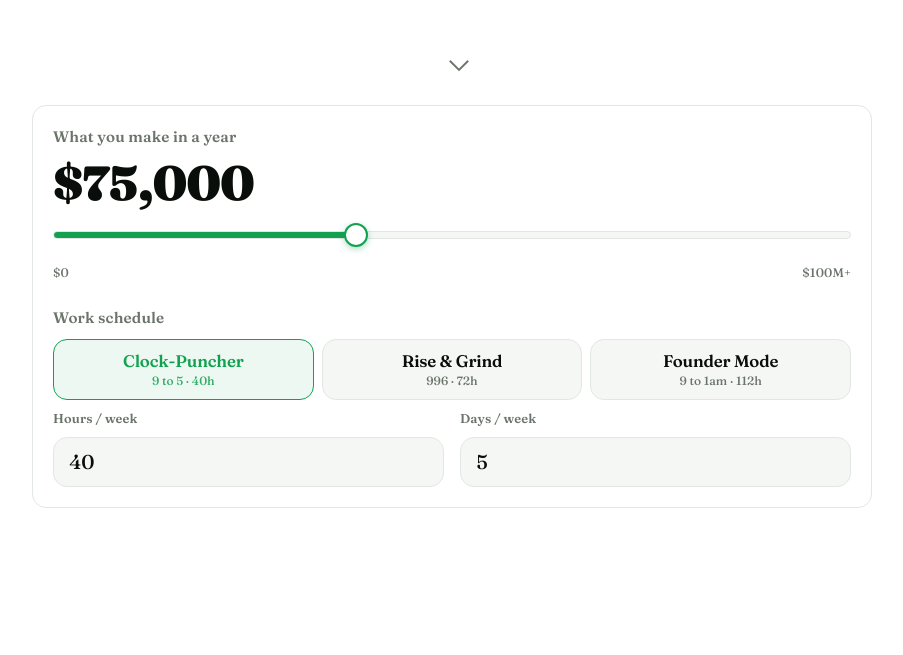
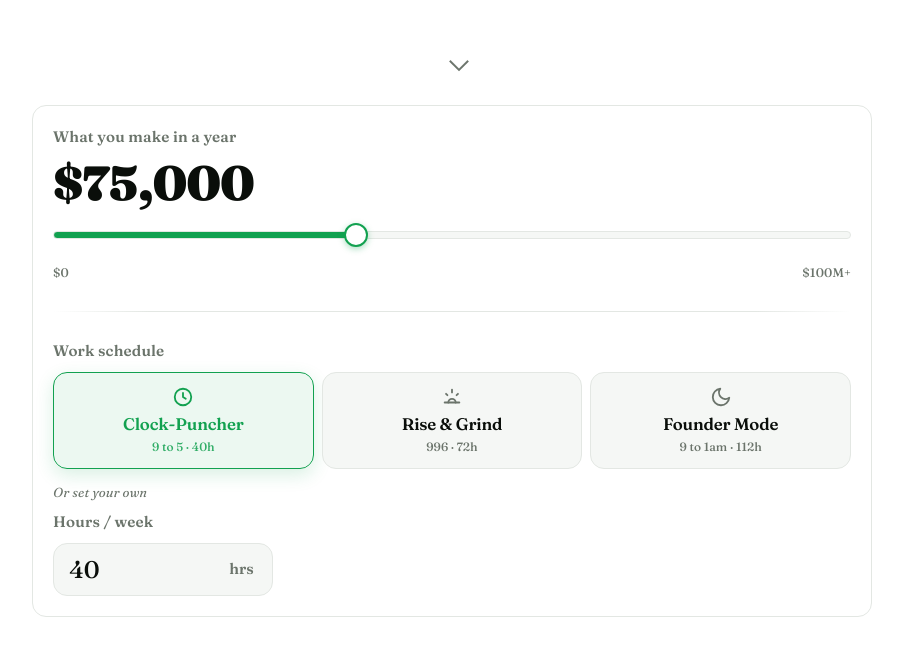
Before and after one commit to wu-json/money-is-time, a website with bundled scripts: page index.html in a window 1280 px wide. Shown: the part 695-1350 px from the top of the page, without its empty margins (188-1091 px from the left). Before the commit the page ends 1251 px from the top, so only its background shows below. Built offline with nearby package versions, Linux system fonts and the light colour scheme.

Commit message:
checkpoint: simplify schedule to hours/week + delight polish
- Drop daysPerWeek: Schedule is now { hoursPerWeek, presetId }; the rate
  only needs hours/week (salary / hours / 52). Removes the days field and
  the workHoursPerDay derivation.
- Validate hours to 1-168 (the hours in a week); blur re-shows the
  clamped value.
- Schedule cards get time-of-day glyphs (clock / sunrise / moon), a hover
  lift, and a green selected-shadow; "Or set your own" groups the lone
  compact hours field; hairline divider between sections.
- tween.ts: rAF easeOutCubic number tween. Clicking a preset rolls the
  hours field to its value instead of snapping — interruptible, cancels
  on focus, respects prefers-reduced-motion.

Co-Authored-By: Claude Opus 4.8 (1M context) <noreply@anthropic.com>

```diff
--- a/src/components/scheduleSelector.ts
+++ b/src/components/scheduleSelector.ts
@@ -1,30 +1,52 @@
-// Work-schedule control: a segmented row of presets plus two editable fields
-// (hours / week, days / week). Picking a preset writes both fields; editing
-// either field flips the selection to "Custom". The schedule defines how long a
-// "work day" is, which is what makes the time-cost framing land.
+// Work-schedule control: a segmented row of presets plus a single editable
+// "hours / week" field. Picking a preset writes the field; editing it flips the
+// selection to "Custom". Hours per week is all the rate math needs
+// (salary ÷ hours ÷ 52), so there's nothing else to enter.
 
 import { el } from "../dom";
 import { effect } from "../store";
-import { schedule, type PresetId, type Schedule } from "../state";
+import { tweenNumber } from "../tween";
+import { schedule, type PresetId } from "../state";
 
 type Preset = {
   id: Exclude<PresetId, "custom">;
   label: string;
   blurb: string;
+  icon: string;
   hoursPerWeek: number;
-  daysPerWeek: number;
 };
 
+// Tiny line glyphs that trace a day's arc — clock, sunrise, late-night moon.
+// They echo the hero's coin-clock and inherit the card's color (green when
+// active, muted otherwise).
+const CLOCK =
+  '<svg viewBox="0 0 24 24" fill="none" stroke="currentColor" stroke-width="2" stroke-linecap="round" stroke-linejoin="round"><circle cx="12" cy="12" r="9"/><path d="M12 7.5V12l3 2"/></svg>';
+const SUNRISE =
+  '<svg viewBox="0 0 24 24" fill="none" stroke="currentColor" stroke-width="2" stroke-linecap="round" stroke-linejoin="round"><path d="M4 18h16"/><path d="M8 18a4 4 0 0 1 8 0"/><path d="M12 4v3"/><path d="M5.5 8.5 7 10"/><path d="M18.5 8.5 17 10"/></svg>';
+const MOON =
+  '<svg viewBox="0 0 24 24" fill="none" stroke="currentColor" stroke-width="2" stroke-linecap="round" stroke-linejoin="round"><path d="M21 12.79A9 9 0 1 1 11.21 3 7 7 0 0 0 21 12.79z"/></svg>';
+
 const PRESETS: Preset[] = [
-  { id: "9to5", label: "Clock-Puncher", blurb: "9 to 5 · 40h", hoursPerWeek: 40, daysPerWeek: 5 },
-  { id: "996", label: "Rise & Grind", blurb: "996 · 72h", hoursPerWeek: 72, daysPerWeek: 6 },
-  { id: "9127", label: "Founder Mode", blurb: "9 to 1am · 112h", hoursPerWeek: 112, daysPerWeek: 7 },
+  { id: "9to5", label: "Clock-Puncher", blurb: "9 to 5 · 40h", icon: CLOCK, hoursPerWeek: 40 },
+  { id: "996", label: "Rise & Grind", blurb: "996 · 72h", icon: SUNRISE, hoursPerWeek: 72 },
+  { id: "9127", label: "Founder Mode", blurb: "9 to 1am · 112h", icon: MOON, hoursPerWeek: 112 },
 ];
 
-// Clamp a typed field to something sane: a positive number, days capped at 7.
-function clamp(value: number, max: number): number {
+const HOURS_IN_WEEK = 168;
+
+// A span carrying an inline SVG glyph (static, trusted markup).
+function icon(svg: string): HTMLElement {
+  const span = el("span", "segmented-icon");
+  span.setAttribute("aria-hidden", "true");
+  span.innerHTML = svg;
+  return span;
+}
+
+// Keep entries sane: a positive whole number, never more hours than a week
+// actually has.
+function clampHours(value: number): number {
   if (!Number.isFinite(value) || value <= 0) return 0;
-  return Math.min(value, max);
+  return Math.min(Math.round(value), HOURS_IN_WEEK);
 }
 
 export function scheduleSelector(): HTMLElement {
@@ -40,41 +62,60 @@ export function scheduleSelector(): HTMLElement {
     const button = el(
       "button",
       "segmented-option",
+      icon(preset.icon),
       el("span", "segmented-title", preset.label),
       el("span", "segmented-blurb", preset.blurb),
     );
     button.type = "button";
     button.addEventListener("click", () =>
-      schedule.set({
-        hoursPerWeek: preset.hoursPerWeek,
-        daysPerWeek: preset.daysPerWeek,
-        presetId: preset.id,
-      }),
+      schedule.set({ hoursPerWeek: preset.hoursPerWeek, presetId: preset.id }),
     );
     segmented.append(button);
     return { preset, button };
   });
 
-  // --- Custom fields -----------------------------------------------------
-  const customRow = el("div", "field-row");
-  const hours = numberField("Hours / week", 1, 168);
-  const days = numberField("Days / week", 1, 7);
-  customRow.append(hours.wrap, days.wrap);
+  // --- Custom hours field ------------------------------------------------
+  const customLabel = el("span", "field-sublabel", "Or set your own");
+  const wrap = el("label", "field field-narrow");
+  const fieldLabel = el("span", "field-label", "Hours / week");
+  const control = el("span", "field-control");
+  const input = el("input", "field-input tabular");
+  input.type = "number";
+  input.min = "1";
+  input.max = String(HOURS_IN_WEEK);
+  input.step = "1";
+  input.inputMode = "numeric";
+  input.setAttribute("aria-label", "Hours worked per week");
+  control.append(input, el("span", "field-suffix", "hrs"));
+  wrap.append(fieldLabel, control);
 
-  const commit = (next: Partial<Schedule>) =>
-    schedule.set((prev) => ({ ...prev, presetId: "custom", ...next }));
+  // Count the field up/down toward a preset's value rather than snapping. We
+  // keep the last-shown number so a tween can start mid-flight on rapid clicks,
+  // and cancel on focus so it never fights typing.
+  const reduceMotion = window.matchMedia(
+    "(prefers-reduced-motion: reduce)",
+  ).matches;
+  let shown = schedule().hoursPerWeek;
+  let cancel: () => void = () => {};
 
-  hours.input.addEventListener("input", () =>
-    commit({ hoursPerWeek: clamp(hours.input.valueAsNumber, 168) }),
+  input.addEventListener("focus", () => cancel());
+  input.addEventListener("input", () =>
+    schedule.set({
+      hoursPerWeek: clampHours(input.valueAsNumber),
+      presetId: "custom",
+    }),
   );
-  days.input.addEventListener("input", () =>
-    commit({ daysPerWeek: clamp(days.input.valueAsNumber, 7) }),
-  );
+  // On blur, re-show the clamped value (e.g. a typed 200 settles back to 168).
+  input.addEventListener("blur", () => {
+    cancel();
+    shown = schedule().hoursPerWeek;
+    input.value = shown ? String(shown) : "";
+  });
 
-  field.append(label, segmented, customRow);
+  field.append(label, segmented, customLabel, wrap);
 
-  // Schedule -> UI. Highlight the active preset and mirror the numbers into the
-  // custom fields (unless they're being edited, to avoid caret jumps).
+  // Schedule -> UI: highlight the active preset and roll the hours field toward
+  // it, unless the user is editing the field right now.
   effect(() => {
     const s = schedule();
     for (const { preset, button } of buttons) {
@@ -82,30 +123,21 @@ export function scheduleSelector(): HTMLElement {
       button.classList.toggle("is-active", active);
       button.setAttribute("aria-pressed", String(active));
     }
-    if (document.activeElement !== hours.input) {
-      hours.input.value = s.hoursPerWeek ? String(s.hoursPerWeek) : "";
-    }
-    if (document.activeElement !== days.input) {
-      days.input.value = s.daysPerWeek ? String(s.daysPerWeek) : "";
+    if (document.activeElement === input) return;
+    cancel();
+    if (!s.hoursPerWeek) {
+      shown = 0;
+      input.value = "";
+    } else if (reduceMotion || Math.round(shown) === s.hoursPerWeek) {
+      shown = s.hoursPerWeek;
+      input.value = String(s.hoursPerWeek);
+    } else {
+      cancel = tweenNumber(shown, s.hoursPerWeek, 340, (v) => {
+        shown = v;
+        input.value = String(Math.round(v));
+      });
     }
   });
 
   return field;
 }
-
-// A small labelled number input used for both custom schedule fields.
-function numberField(labelText: string, min: number, max: number) {
-  const wrap = el("label", "field field-compact");
-  const label = el("span", "field-label", labelText);
-  const control = el("span", "field-control");
-  const input = el("input", "field-input tabular");
-  input.type = "number";
-  input.min = String(min);
-  input.max = String(max);
-  input.step = "1";
-  input.inputMode = "numeric";
-  input.setAttribute("aria-label", labelText);
-  control.append(input);
-  wrap.append(label, control);
-  return { wrap, input };
-}
--- a/src/main.ts
+++ b/src/main.ts
@@ -12,7 +12,7 @@ function mountControls(): void {
   const form = el("form", "controls-form");
   form.addEventListener("submit", (e) => e.preventDefault());
 
-  form.append(salaryInput(), scheduleSelector());
+  form.append(salaryInput(), el("hr", "control-divider"), scheduleSelector());
   controls.append(form);
 }
 
--- a/src/state.ts
+++ b/src/state.ts
@@ -3,13 +3,12 @@
 // computeds, so a single edit fans out automatically (see ./store.ts).
 
 import { signal, computed, type Signal, type ReadSignal } from "./store";
-import { hourlyWage, workHoursPerDay } from "./calc";
+import { hourlyWage } from "./calc";
 
 export type PresetId = "9to5" | "996" | "9127" | "custom";
 
 export type Schedule = {
   hoursPerWeek: number;
-  daysPerWeek: number;
   presetId: PresetId;
 };
 
@@ -18,16 +17,11 @@ export const salary: Signal<number> = signal(75_000);
 
 export const schedule: Signal<Schedule> = signal<Schedule>({
   hoursPerWeek: 40,
-  daysPerWeek: 5,
   presetId: "9to5",
 });
 
-// Derived rates — the bridge from "what you entered" to "what a good costs in
-// time." Phase 3's item cards read these.
+// Derived rate — the bridge from "what you entered" to "what a good costs in
+// time." Phase 3's item cards read this.
 export const hourlyWageUsd: ReadSignal<number> = computed(() =>
   hourlyWage(salary(), schedule().hoursPerWeek),
 );
-
-export const hoursPerWorkday: ReadSignal<number> = computed(() =>
-  workHoursPerDay(schedule().hoursPerWeek, schedule().daysPerWeek),
-);
--- a/src/styles.css
+++ b/src/styles.css
@@ -347,6 +347,38 @@ body {
   color: var(--text-muted);
 }
 
+/* Small connective line, e.g. "Or set your own" above the custom fields. */
+.field-sublabel {
+  margin-top: 0.3rem;
+  font-size: 0.82rem;
+  font-weight: 600;
+  font-style: italic;
+  letter-spacing: 0.01em;
+  color: var(--text-muted);
+}
+
+/* Unit tag inside a control, e.g. "hrs" / "days". */
+.field-suffix {
+  padding-right: 0.2rem;
+  font-size: 0.95rem;
+  font-weight: 600;
+  color: var(--text-muted);
+}
+
+/* A hairline between the salary block and the schedule block. */
+.control-divider {
+  border: 0;
+  height: 1px;
+  margin: 0.25rem 0;
+  background: linear-gradient(
+    to right,
+    transparent,
+    var(--border) 12%,
+    var(--border) 88%,
+    transparent
+  );
+}
+
 /* Salary slider ----------------------------------------------------------- */
 .slider-value {
   display: block;
@@ -492,19 +524,9 @@ body {
   -moz-appearance: textfield;
 }
 
-/* Two compact fields side by side (custom hours / days). */
-.field-row {
-  display: grid;
-  grid-template-columns: 1fr 1fr;
-  gap: var(--gap);
-}
-
-.field-compact .field-input {
-  font-size: 1.25rem;
-}
-
-.field-compact .field-label {
-  font-size: 0.8rem;
+/* The lone custom "hours / week" field stays compact, not panel-wide. */
+.field-narrow {
+  max-width: 220px;
 }
 
 /* Segmented preset control. */
@@ -518,8 +540,8 @@ body {
   display: flex;
   flex-direction: column;
   align-items: center;
-  gap: 0.15rem;
-  padding: 0.7rem 0.5rem;
+  gap: 0.35rem;
+  padding: 0.85rem 0.5rem;
   background: var(--bg-elevated);
   border: 1px solid var(--border);
   border-radius: var(--radius);
@@ -530,20 +552,41 @@ body {
     border-color var(--dur) var(--ease),
     background var(--dur) var(--ease),
     color var(--dur) var(--ease),
+    box-shadow var(--dur) var(--ease),
     transform var(--dur) var(--ease);
 }
 
 .segmented-option:hover {
   border-color: #cdd4cd;
+  transform: translateY(-2px);
+  box-shadow: 0 6px 16px rgba(10, 14, 10, 0.06);
 }
 
 .segmented-option:active {
-  transform: translateY(1px);
+  transform: translateY(0);
 }
 
 .segmented-option.is-active {
   background: var(--accent-soft);
   border-color: var(--accent);
+  color: var(--accent);
+  box-shadow: 0 6px 18px rgba(18, 161, 80, 0.16);
+}
+
+/* Time-of-day glyph, muted until the card is chosen. */
+.segmented-icon {
+  display: flex;
+  color: var(--text-muted);
+  transition: color var(--dur) var(--ease);
+}
+
+.segmented-icon svg {
+  width: 22px;
+  height: 22px;
+  display: block;
+}
+
+.segmented-option.is-active .segmented-icon {
   color: var(--accent);
 }
 
--- /dev/null
+++ b/src/tween.ts
@@ -0,0 +1,31 @@
+// requestAnimationFrame number tween: animate `from` -> `to` over `ms`, calling
+// `onFrame` each step with an eased value. Returns a cancel function so an
+// in-flight tween can be interrupted (e.g. rapid preset clicks) and restarted
+// from wherever it currently sits.
+
+export function tweenNumber(
+  from: number,
+  to: number,
+  ms: number,
+  onFrame: (value: number) => void,
+): () => void {
+  if (from === to || ms <= 0) {
+    onFrame(to);
+    return () => {};
+  }
+
+  // easeOutCubic — quick out of the gate, gentle landing.
+  const ease = (t: number) => 1 - Math.pow(1 - t, 3);
+
+  let raf = 0;
+  let start = 0;
+  const step = (now: number) => {
+    if (!start) start = now;
+    const t = Math.min(1, (now - start) / ms);
+    onFrame(from + (to - from) * ease(t));
+    if (t < 1) raf = requestAnimationFrame(step);
+  };
+  raf = requestAnimationFrame(step);
+
+  return () => cancelAnimationFrame(raf);
+}
```
Also changed, not shown: src/calc.ts (+0 -10 lines).
